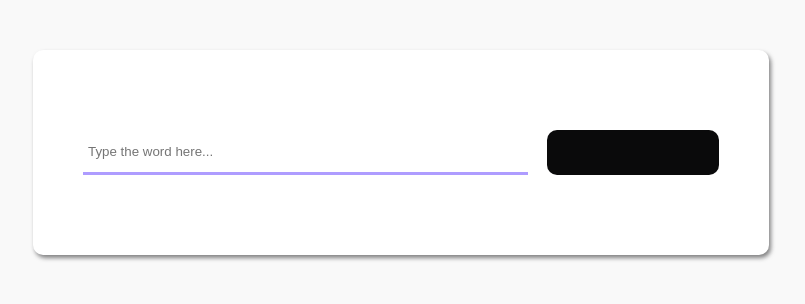
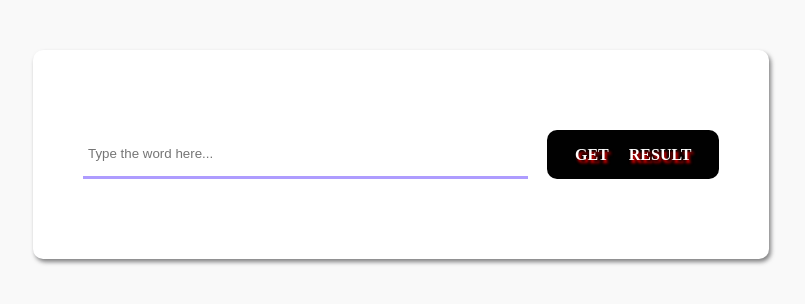
Before and after one commit to krAnkit2000/English-dictionary, a plain HTML site: page index.html in a window 1280 px wide. Shown: the whole page, without its empty margins (239-1044 px from the left). Drawn offline with Linux system fonts and the light colour scheme.

Commit message:
button style change

```diff
--- a/style.css
+++ b/style.css
@@ -59,15 +59,21 @@ a {
 }
 .search-box button {
 	font-style:bold;
-	font-weight: 600;
+
 	padding: 15px 0;
 	width: 27%;
-	background-color: #0a0a0b;
+
 	border: none;
 	outline: none;
 	color: #eae0e001;
 	border-radius: 10px;
-	font-size: 13px;
+
+    font-size: initial;
+	background-color: #010101;
+    color: white;
+    font-weight: 700;
+    text-shadow: 2px 3px 3px red;
+    font-family: emoji;
 }
 .result {
 	position: relative;
```
